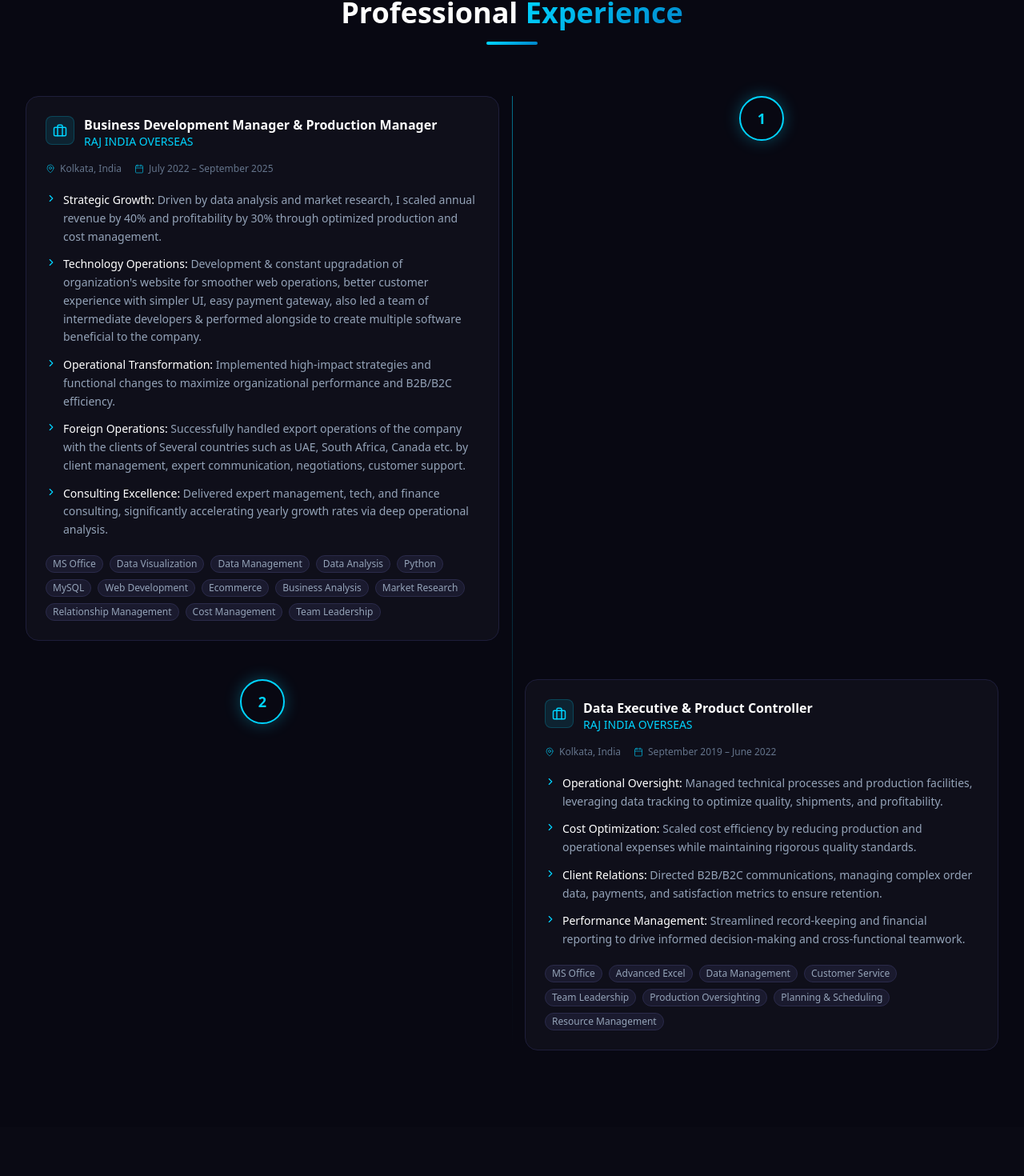
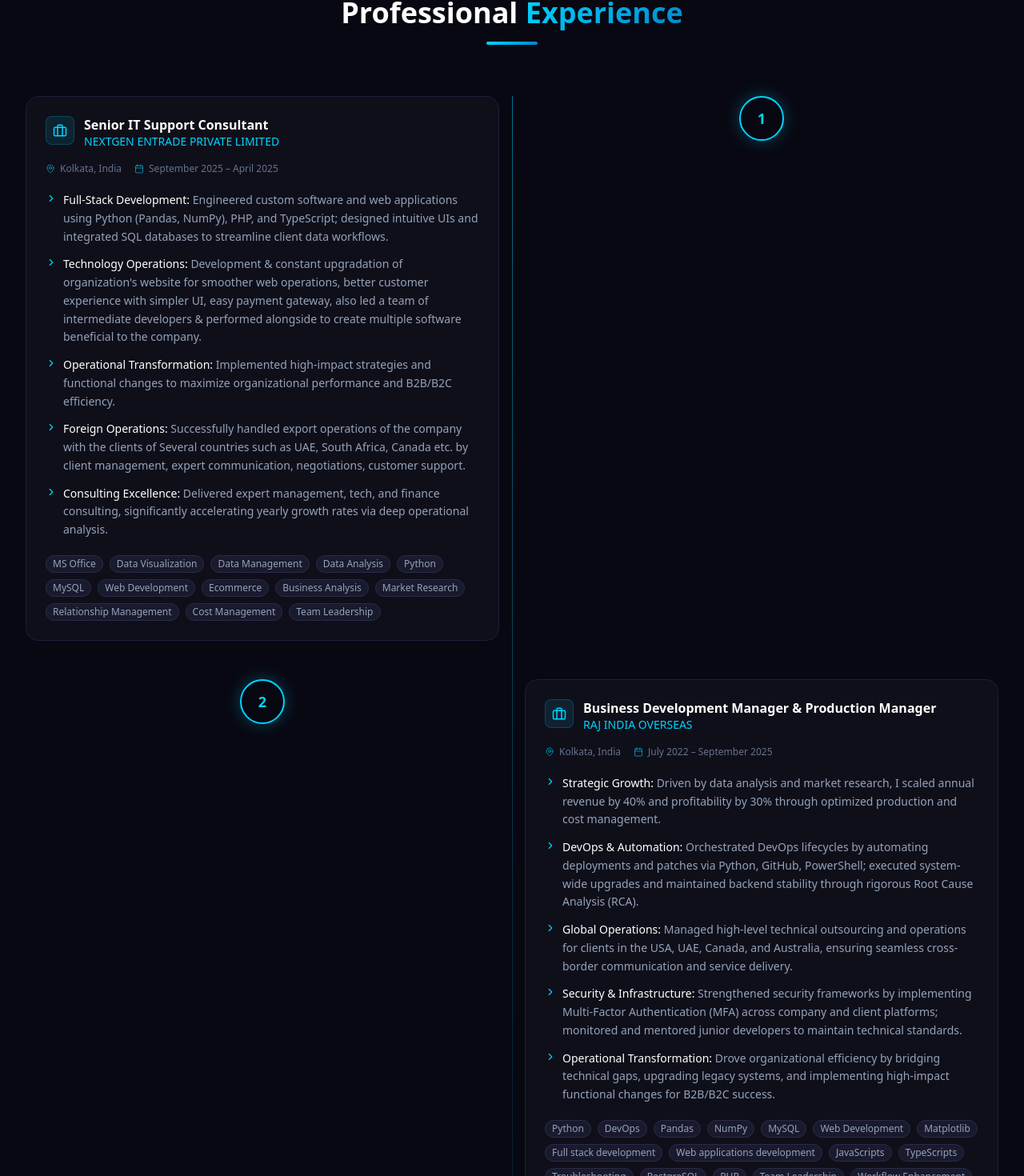
Before and after one commit to sabyasachi-arya/Portfolio_Sabyasachi, a React (Vite) app: page / in a window 1280 px wide. Shown: the part 1806-3276 px from the top of the page at 80% size. Built offline with nearby package versions, Linux system fonts and the light colour scheme.

Commit message:
Update work experience and roles in portfolio

```diff
--- a/src/data/portfolio.ts
+++ b/src/data/portfolio.ts
@@ -21,14 +21,14 @@ export const summary = `Results-driven PCEP Certified Python Programmer, Softwar
 
 export const experiences = [
   {
-    title: 'Business Development Manager & Production Manager',
-    company: 'RAJ INDIA OVERSEAS',
+    title: 'Senior IT Support Consultant',
+    company: 'NEXTGEN ENTRADE PRIVATE LIMITED',
     location: 'Kolkata, India',
-    period: 'July 2022 – September 2025',
+    period: 'September 2025 – April 2025',
     highlights: [
       {
-        label: 'Strategic Growth',
-        text: 'Driven by data analysis and market research, I scaled annual revenue by 40% and profitability by 30% through optimized production and cost management.',
+        label: 'Full-Stack Development',
+        text: 'Engineered custom software and web applications using Python (Pandas, NumPy), PHP, and TypeScript; designed intuitive UIs and integrated SQL databases to streamline client data workflows.',
       },
       {
         label: 'Technology Operations',
@@ -48,6 +48,35 @@ export const experiences = [
       },
     ],
     skills: ['MS Office', 'Data Visualization', 'Data Management', 'Data Analysis', 'Python', 'MySQL', 'Web Development', 'Ecommerce', 'Business Analysis', 'Market Research', 'Relationship Management', 'Cost Management', 'Team Leadership'],
+  },
+  {
+    title: 'Business Development Manager & Production Manager',
+    company: 'RAJ INDIA OVERSEAS',
+    location: 'Kolkata, India',
+    period: 'July 2022 – September 2025',
+    highlights: [
+      {
+        label: 'Strategic Growth',
+        text: 'Driven by data analysis and market research, I scaled annual revenue by 40% and profitability by 30% through optimized production and cost management.',
+      },
+      {
+        label: 'DevOps & Automation',
+        text: "Orchestrated DevOps lifecycles by automating deployments and patches via Python, GitHub, PowerShell; executed system-wide upgrades and maintained backend stability through rigorous Root Cause Analysis (RCA).",
+      },
+      {
+        label: 'Global Operations',
+        text: 'Managed high-level technical outsourcing and operations for clients in the USA, UAE, Canada, and Australia, ensuring seamless cross-border communication and service delivery.',
+      },
+      {
+        label: 'Security & Infrastructure',
+        text: 'Strengthened security frameworks by implementing Multi-Factor Authentication (MFA) across company and client platforms; monitored and mentored junior developers to maintain technical standards.',
+      },
+      {
+        label: 'Operational Transformation',
+        text: 'Drove organizational efficiency by bridging technical gaps, upgrading legacy systems, and implementing high-impact functional changes for B2B/B2C success.',
+      },
+    ],
+    skills: ['Python', 'DevOps', 'Pandas', 'NumPy', 'MySQL', 'Web Development', 'Matplotlib', 'Full stack development', 'Web applications development', 'JavaScripts', 'TypeScripts', 'Troubleshooting', 'PostgreSQL', 'PHP', 'Team Leadership', 'Workflow Enhancement', 'Database Management'],
   },
   {
     title: 'Data Executive & Product Controller',
```
